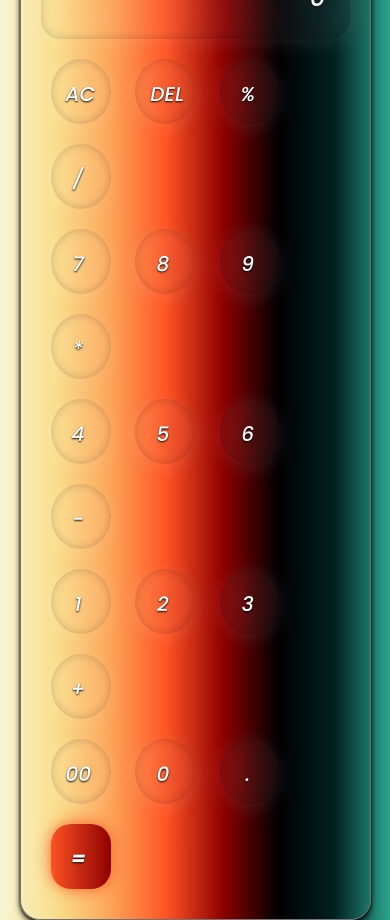
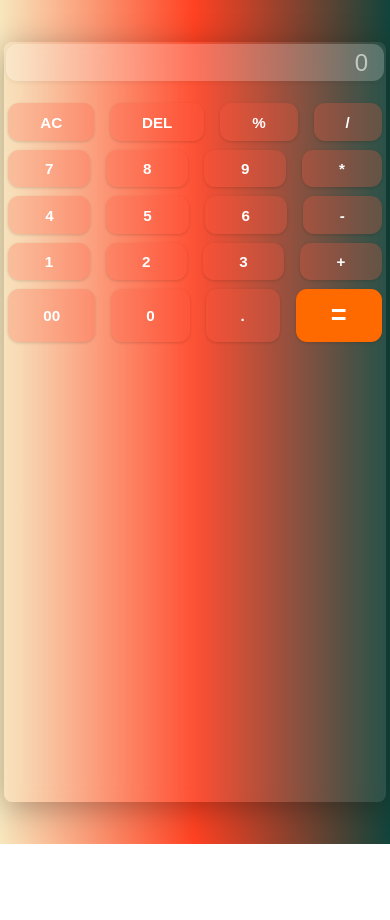
Before and after one commit to walkwithvbhav/1st-project-calculator, a plain HTML site: page index.html in a window 390 px wide. After the commit the page ends 844 px from the top, so only its background shows below. Drawn offline with Linux system fonts and the light colour scheme.

Commit message:
Initial commit

```diff
--- a/style.css
+++ b/style.css
@@ -1,122 +1,130 @@
-@import url('https://fonts.googleapis.com/css2?family=Poppins:ital,wght@0,500;1,500&display=swap');
-
+/* Reset default margins and box-sizing */
 * {
-    margin: 0;
-    padding: 0;
-    box-sizing: border-box;
-    font-family: "Poppins", sans-serif;
-    font-style: italic;
+  box-sizing: border-box;
+  margin: 0;
+  padding: 0;
 }
 
-body {
-    width: 100%;
-    height: 100vh;
-    display: flex;
-    justify-content: center;
-    background: linear-gradient(to right,
-            #f7f6d4,
-            /* Pale yellow */
-            #f9df8d,
-            /* Soft yellow */
-            #fca458,
-            /* Light orange */
-            #fd5223,
-            /* Vivid orange */
-            #8e0000,
-            /* Deep red */
-            #000000,
-            /* Black */
-            #002020,
-            /* Deep teal */
-            #2ca58d
-            /* Soft green-teal */
-        );
-    align-items: center;
+/* Make body full viewport and use your gradient background */
+body, html {
+  width: 100vw;
+  height: 100vh;
+  min-height: 100vh;
+  min-width: 100vw;
+  font-family: 'Segoe UI', Arial, sans-serif;
+  display: flex;
+  align-items: center;
+  justify-content: center;
+  /* Example gradient background, customize as needed */
+  background: linear-gradient(90deg, #f7e7be 0%, #ff4122 50%, #11443b 100%);
 }
 
+/* Calculator container */
 .calculator {
-    border: 1px solid #717377;
-    padding: 20px;
-    border-radius: 20px;
-    background: transparent;
-   box-shadow:
-  0 1px 3px rgba(0, 0, 0, 0.9),
-  0 4px 6px rgba(0, 0, 0, 0.7);
+  background: rgba(255, 255, 255, 0.08);
+  box-shadow: 0 6px 32px 0 rgba(0,0,0, 0.3);
+  border-radius: 2rem;
+  padding: 2vw;
+  min-width: 320px;
+  width: 90vw;
+  max-width: 380px;
+  min-height: 500px;
+  display: flex;
+  flex-direction: column;
+  gap: 1rem;
+  backdrop-filter: blur(8px);
 }
 
-input {
+/* Input box styling */
+.calculator input[type="text"] {
   width: 100%;
-  padding: 24px;
-  margin: 10px 0;
+  height: 3.5rem;
+  font-size: 2rem;
+  border-radius: 1rem;
   border: none;
-  border-radius: 20px;
-
-  background: rgba(255, 255, 255, 0.05); /* subtle translucent */
-  backdrop-filter: blur(10px);          /* frosted glass effect */
-  -webkit-backdrop-filter: blur(10px);  /* for Safari */
-
+  margin-bottom: 1rem;
+  padding: 0 1rem;
+  background: rgba(255,255,255,0.2);
   color: #fff;
-  font-size: 24px;
-  box-shadow: 0 4px 20px rgba(255, 255, 255, 0.1),
-              inset 0 0 10px rgba(0, 0, 0, 0.2);
-              outline: none;
-              text-align: right;
-              cursor: pointer;
+  text-align: right;
+  box-shadow: 0 1px 5px rgba(0,0,0,0.08);
+}
+.calculator input[type="text"]::placeholder {
+  color: #fff;
+  opacity: 0.6;
 }
 
-input::placeholder {
-    color: #ffffff;
-
-}
-button {
-    width: 60px;
-    height: 60px;
-    padding: 20px;
-    margin: 10px;
-    border: none;
-    border-radius: 50%;
-    background: rgba(255, 255, 255, 0.05); /* subtle translucent */
-    backdrop-filter: blur(10px);          /* frosted glass effect */
-    -webkit-backdrop-filter: blur(10px);  /* for Safari */
-    color: #fff;
-    font-size: 20px;
-    box-shadow: 0 4px 20px rgba(255, 255, 255, 0.1),
-                inset 0 0 10px rgba(0, 0, 0, 0.2);
-    cursor: pointer;
-    padding-left: 15px;
-    padding-bottom: 45px;
-    text-shadow: 0 1px 2px rgba(0, 0, 0, 2.9);
-
+/* Button rows */
+.calculator > div {
+  display: flex;
+  gap: 0.7rem;
+  justify-content: space-between;
 }
 
-.equal-button {
-  background: linear-gradient(to right, #fd5223, #8e0000); /* from your gradient */
+/* All buttons */
+.calculator button {
+  flex: 1 1 auto;
+  font-size: 1.4rem;
+  padding: 1.1rem 0;
+  margin: 0.15rem;
+  border-radius: 1rem;
+  border: none;
+  background: rgba(255, 90, 65, 0.25);
   color: #fff;
   font-weight: bold;
+  transition: background 0.2s, box-shadow 0.2s;
+  box-shadow: 0 1px 3px rgba(0,0,0,0.15);
+  outline: none;
+}
 
-  box-shadow: 0 0 15px rgba(253, 82, 35, 0.9); /* orange glow */
-  border: none;
-  border-radius: 20px;
+/* Special button for equal */
+.calculator button.equal-button {
+  background: #ff6a00;
+  color: #fff;
+  font-size: 1.7rem;
+}
 
-  backdrop-filter: blur(10px);
-  -webkit-backdrop-filter: blur(10px);
+/* Improve button click feedback */
+.calculator button:active {
+  background: #fff2;
 }
-/* Add this at the bottom — mobile responsive */
-@media only screen and (max-width: 600px) {
+
+
+/* Responsive design */
+@media (max-width: 600px) {
   .calculator {
-    width: 90vw;
-    height: auto;
-    padding: 20px;
-    margin: 20px auto;
+    width: 98vw;
+    min-width: unset;
+    max-width: none;
+    min-height: 90vh;
+    padding: 2vw 1vw;
+    border-radius: 0.5rem;
+    gap: 2vw;
   }
-
-  .calculator-screen {
-    font-size: 2rem;
-    padding: 10px;
+  .calculator input[type="text"] {
+    font-size: 1.5rem;
+    height: 2.3rem;
+    border-radius: 0.7rem;
   }
-
-  .calculator-keys button {
-    font-size: 1.5rem;
-    padding: 10px;
+  .calculator button {
+    padding: 0.8rem 0;
+    font-size: 1.1rem;
+    border-radius: 0.7rem;
   }
 }
+
+@media (max-width: 400px) {
+  .calculator {
+    padding: 0.5vw;
+    gap: 1vw;
+  }
+  .calculator button {
+    font-size: 0.95rem;
+    padding: 0.65rem 0;
+  }
+}
+
+/* Hide scroll while scrolling */
+body {
+  overflow: hidden;
+}
```
